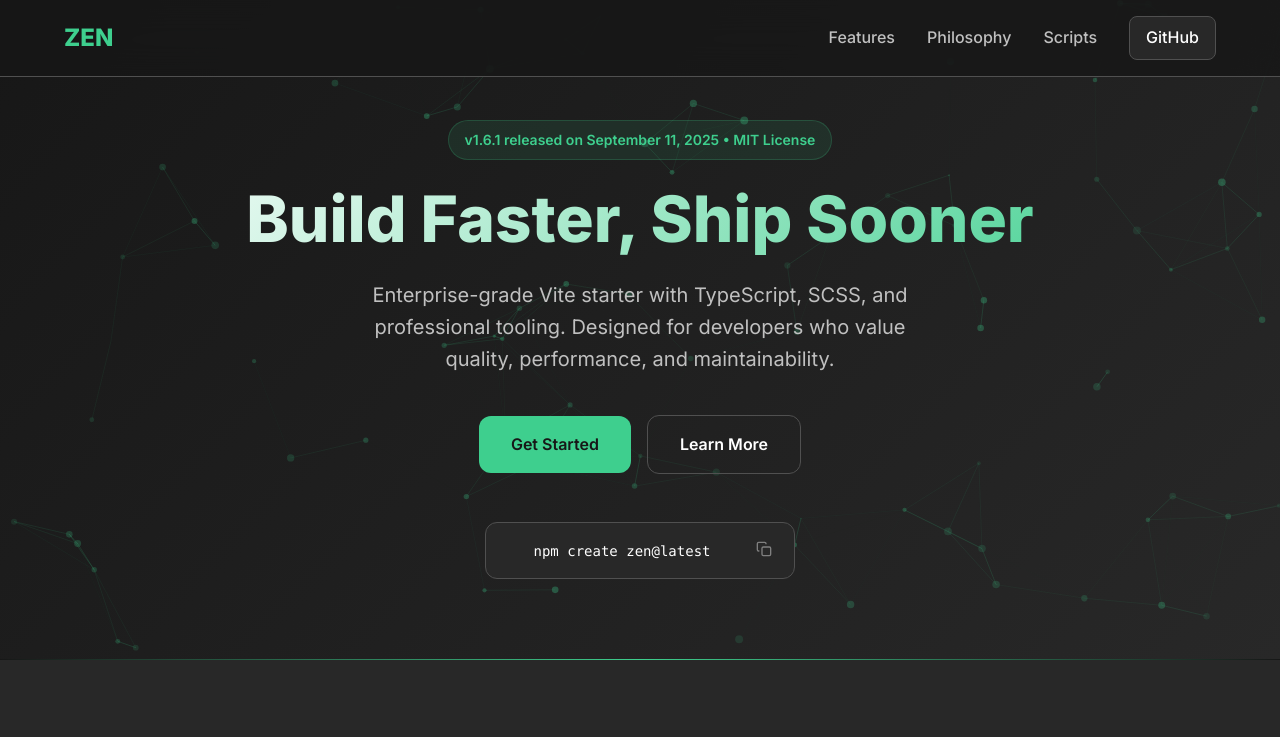
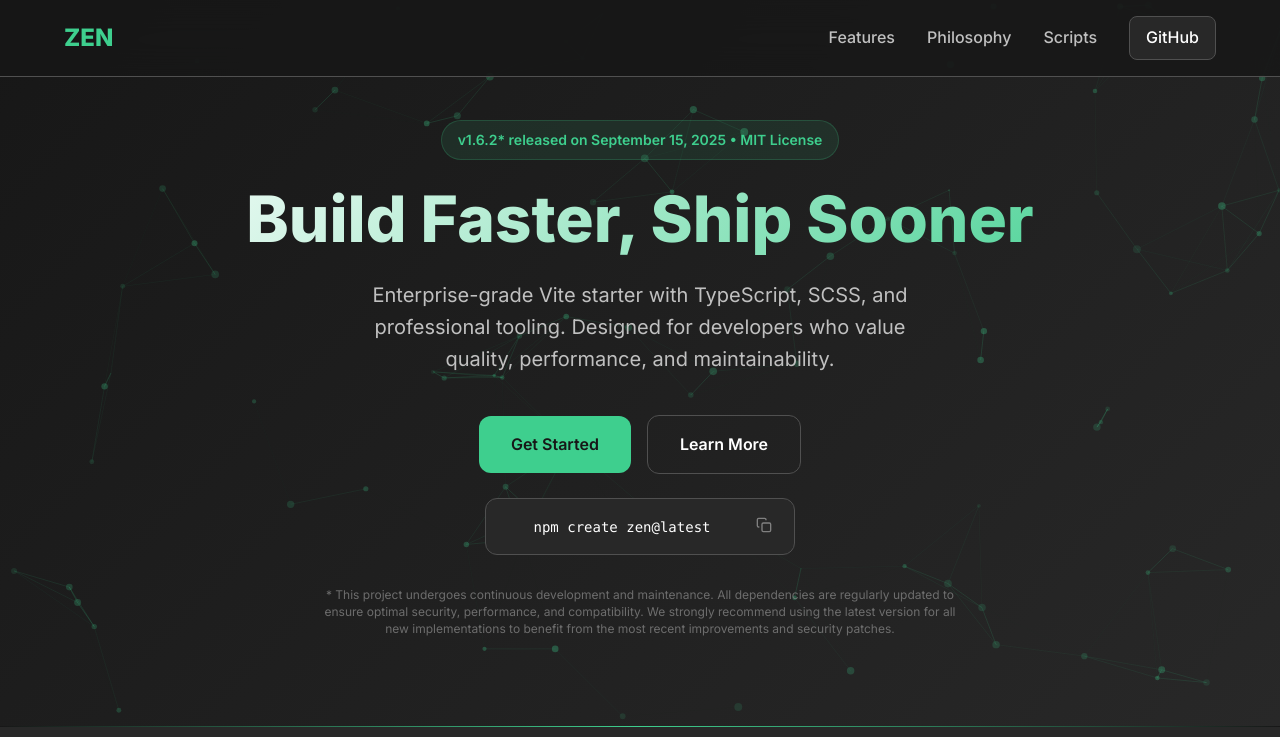
Before and after one commit to dmitry-conquer/zen-landing, a plain HTML site: page index.html in a window 1280 px wide. Shown: the top 737 px of the page. Drawn offline with nearby package versions, Linux system fonts and the light colour scheme.

Commit message:
Оновлено версію до v1.6.2 у секції героя в index.html. Додано новий блок з відмовою від відповідальності та змінено відступи для покращення дизайну.

```diff
--- a/index.html
+++ b/index.html
@@ -379,7 +379,23 @@
         gap: 16px;
         justify-content: center;
         align-items: center;
-        margin-bottom: 48px;
+        margin-bottom: 24px;
+      }
+
+      .hero-disclaimer {
+        margin-top: 32px;
+        margin-bottom: 8px;
+        max-width: 640px;
+        margin-left: auto;
+        margin-right: auto;
+      }
+
+      .hero-disclaimer p {
+        font-size: 12px;
+        color: var(--text-muted);
+        line-height: 1.4;
+        opacity: 0.8;
+        text-align: center;
       }
 
       .btn-primary {
@@ -1210,7 +1226,7 @@
       <div id="particles-js"></div>
       <div class="container">
         <div class="hero-badge" data-aos="fade-up" data-aos-delay="100">
-          v1.6.1 released on September 11, 2025 • MIT License
+          v1.6.2* released on September 15, 2025 • MIT License
         </div>
 
         <h1 class="hero-title" data-aos="fade-up" data-aos-delay="200">Build Faster, Ship Sooner</h1>
@@ -1233,6 +1249,10 @@
               <path d="M5 15H4a2 2 0 0 1-2-2V4a2 2 0 0 1 2-2h9a2 2 0 0 1 2 2v1"></path>
             </svg>
           </button>
+        </div>
+
+        <div class="hero-disclaimer" data-aos="fade-up" data-aos-delay="550">
+          <p>* This project undergoes continuous development and maintenance. All dependencies are regularly updated to ensure optimal security, performance, and compatibility. We strongly recommend using the latest version for all new implementations to benefit from the most recent improvements and security patches.</p>
         </div>
       </div>
     </section>
```
